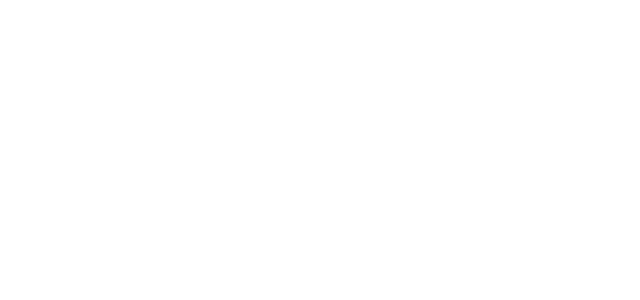
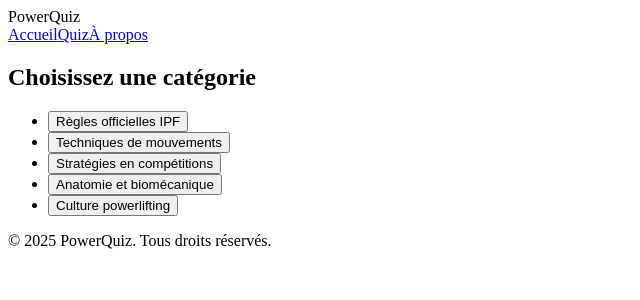
Before and after one commit to IDGHIM/powerlifting-quiz, a React (Create React App) app in the folder client/: page /categories in a window 1280 px wide. Before the commit this address had no page. Shown: the top 300 px of the page, without its empty margins (0-640 px from the left). Built offline with nearby package versions, Linux system fonts and the light colour scheme; the HTML template or start-up script is replaced by a standard one.

Commit message:
Category Page + Components Footer/Navbar

```diff
--- a/client/src/App.tsx
+++ b/client/src/App.tsx
@@ -1,13 +1,22 @@
-import React from 'react';
 import { BrowserRouter as Router, Routes, Route } from 'react-router-dom';
+import Navbar from './components/Navbar.tsx';
+import Footer from './components/Footer.tsx';
 import HomePage from './pages/HomePage.tsx';
+import CategoryPage from './pages/CategoryPage.tsx';
 
-const App: React.FC = () => {
+const App = () => {
   return (
     <Router>
-      <Routes>
-        <Route path="/" element={<HomePage />} />
-      </Routes>
+      <div className="flex flex-col min-h-screen">
+        <Navbar />
+        <main className="flex-grow p-4">
+          <Routes>
+            <Route path="/" element={<HomePage />} />
+            <Route path="/categories" element={<CategoryPage />} />
+          </Routes>
+        </main>
+        <Footer />
+      </div>
     </Router>
   );
 };
--- /dev/null
+++ b/client/src/components/Footer.tsx
@@ -0,0 +1,9 @@
+const Footer = () => {
+  return (
+    <footer className="p-4 border-t text-center mt-8">
+      <p>© {new Date().getFullYear()} PowerQuiz. Tous droits réservés.</p>
+    </footer>
+  );
+};
+
+export default Footer;
--- /dev/null
+++ b/client/src/components/Navbar.tsx
@@ -0,0 +1,16 @@
+import { Link } from 'react-router-dom';
+
+const Navbar = () => {
+  return (
+    <nav className="p-4 border-b flex justify-between items-center">
+      <div className="text-xl font-bold">PowerQuiz</div>
+      <div className="space-x-4">
+        <Link to="/">Accueil</Link>
+        <Link to="/quiz">Quiz</Link>
+        <Link to="/about">À propos</Link>
+      </div>
+    </nav>
+  );
+};
+
+export default Navbar;
--- /dev/null
+++ b/client/src/pages/CategoryPage.tsx
@@ -0,0 +1,28 @@
+import { useNavigate } from 'react-router-dom';
+
+const categories = [
+  { name: 'Règles officielles IPF', path: '/quiz?category=ipf' },
+  { name: 'Techniques de mouvements', path: '/quiz?category=technique' },
+  { name: 'Stratégies en compétitions', path: '/quiz?category=strategie' },
+  { name: 'Anatomie et biomécanique', path: '/quiz?category=anatomie' },
+  { name: 'Culture powerlifting', path: '/quiz?category=culture' },
+];
+
+const CategoryPage = () => {
+  const navigate = useNavigate();
+
+  return (
+    <div>
+      <h2>Choisissez une catégorie</h2>
+      <ul>
+        {categories.map((cat) => (
+          <li key={cat.name}>
+            <button onClick={() => navigate(cat.path)}>{cat.name}</button>
+          </li>
+        ))}
+      </ul>
+    </div>
+  );
+};
+
+export default CategoryPage;
--- a/client/src/pages/HomePage.tsx
+++ b/client/src/pages/HomePage.tsx
@@ -5,13 +5,28 @@
   const navigate = useNavigate();
 
   const handleStartQuiz = () => {
-    navigate('/quiz');
+    navigate('/categories'); // Redirige vers la page de quiz
   };
 
   return (
     <div>
-      <h1>Bienvenue sur le Powerlifting Quiz</h1>
-      <button onClick={handleStartQuiz}>Commencer le Quiz</button>
+
+      {/* Section de présentation */}
+      <section id="powerlifting">
+        <h1>Bienvenue sur Powerlifting Quiz</h1>
+        <p>
+          Le powerlifting est un sport de force où les athlètes réalisent trois mouvements principaux : le squat, le développé couché et le soulevé de terre.
+          Ce quiz vous permet de tester et d'améliorer vos connaissances sur la discipline, ses règles et son histoire.
+        </p>
+      </section>
+
+      {/* Section quiz */}
+      <section id="quiz">
+        <h2>Testez vos connaissances</h2>
+        <p>Sélectionnez un quiz !</p>
+        <button onClick={handleStartQuiz}>Commencer le Quiz</button>
+      </section>
+
     </div>
   );
 };
```
